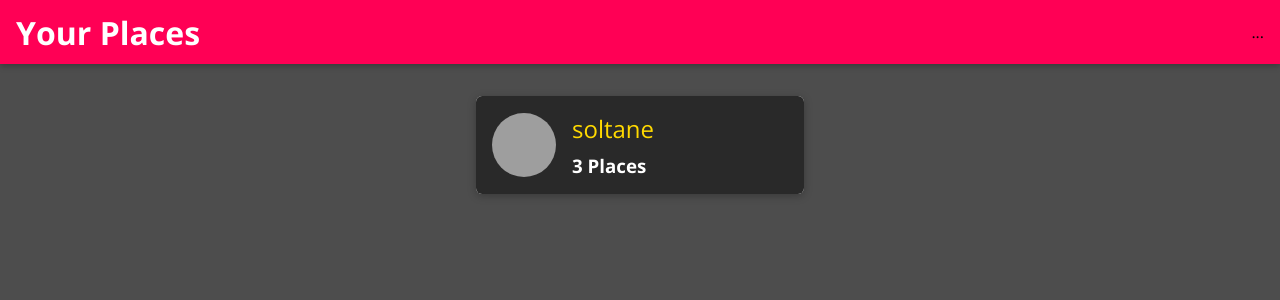
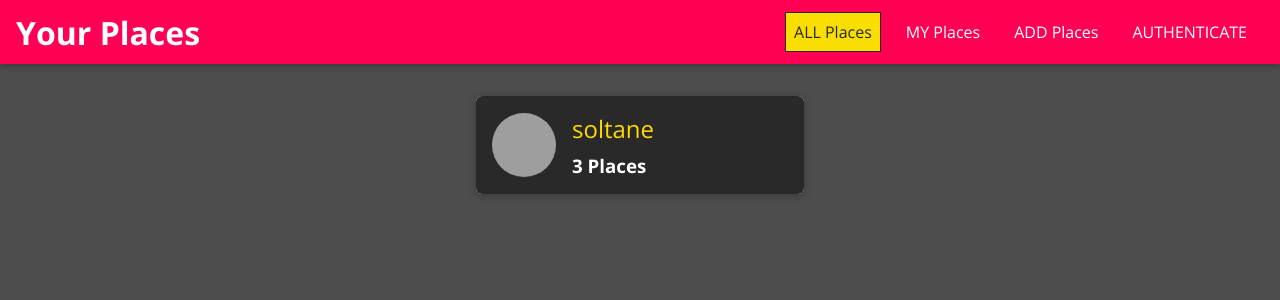
Before and after one commit to mohamed-soltane/Share-Places-MERN-Project, a React (Create React App) app: page / in a window 1280 px wide. Shown: the top 300 px of the page. Built offline with nearby package versions, Linux system fonts and the light colour scheme; grey boxes are pictures that could not be loaded.

Commit message:
Nav Links

```diff
--- a/src/shared/components/Navigation/MainNavigation.js
+++ b/src/shared/components/Navigation/MainNavigation.js
@@ -2,6 +2,8 @@
 import { Link } from 'react-router-dom';
 
 import MainHeader from './MainHeader';
+import NavLinks from './NavLinks';
+
 import './MainNavigation.css';
 
 const MainNavigation = () => {
@@ -16,7 +18,7 @@
                 <Link to="/"> Your Places</Link>
             </h1>
             <nav>
-                ...
+                <NavLinks />
             </nav>
         </MainHeader>
      );
--- a/src/shared/components/Navigation/NavLinks.css
+++ b/src/shared/components/Navigation/NavLinks.css
@@ -0,0 +1,76 @@
+.nav-links {
+    list-style: none;
+    margin: 0;
+    padding: 0;
+    width: 100%;
+    height: 100%;
+    display: flex;
+    flex-direction: column;
+    justify-content: center;
+    align-items: center;
+  }
+
+  .nav-links li {
+    margin: 1rem;
+  }
+
+  .nav-links a {
+    border: 1px solid transparent;
+    color: #292929;
+    text-decoration: none;
+    padding: 0.5rem;
+  }
+
+  .nav-links a:hover,
+  .nav-links a:active,
+  .nav-links a.active {
+    background: #f8df00;
+    border-color: #292929;
+    color: #292929;
+  }
+
+  .nav-links button {
+    cursor: pointer;
+    border: 1px solid #292929;
+    color: #292929;
+    background: transparent;
+    padding: 0.5rem;
+    font: inherit;
+  }
+
+  .nav-links button:focus {
+    outline: none;
+  }
+
+  .nav-links button:hover,
+  .nav-links button:active {
+    background: #292929;
+    color: white;
+  }
+
+  @media (min-width: 768px) {
+    .nav-links {
+      flex-direction: row;
+    }
+
+    .nav-links li {
+      margin: 0 0.5rem;
+    }
+
+    .nav-links a {
+      color: white;
+      text-decoration: none;
+    }
+
+    .nav-links button {
+      border: 1px solid white;
+      color: white;
+      background: transparent;
+    }
+
+    .nav-links button:hover,
+    .nav-links button:active {
+      background: #f8df00;
+      color: #292929;
+    }
+  }
--- a/src/shared/components/Navigation/NavLinks.js
+++ b/src/shared/components/Navigation/NavLinks.js
@@ -0,0 +1,26 @@
+import React from 'react';
+
+import { NavLink } from 'react-router-dom';
+import './NavLinks.css';
+
+const NavLinks = props => {
+    return (
+    <ul className="nav-links">
+        <li>
+            <NavLink to="/" exact>ALL Places</NavLink>
+        </li>
+        <li>
+            <NavLink to="/u1/places">MY Places</NavLink>
+        </li>
+        <li>
+            <NavLink to="/places/new">ADD Places</NavLink>
+        </li>
+        <li>
+            <NavLink to="/auth">AUTHENTICATE</NavLink>
+        </li>
+
+    </ul>
+    );
+}
+
+export default NavLinks;
```
